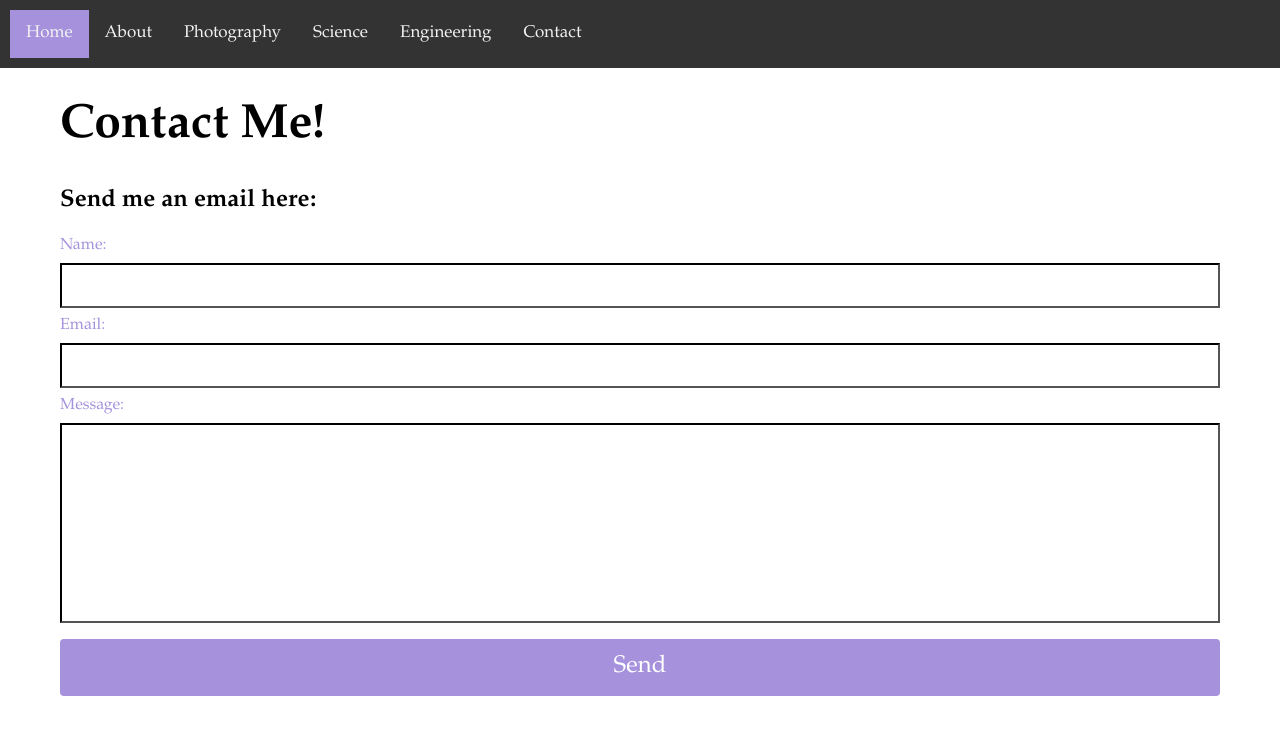
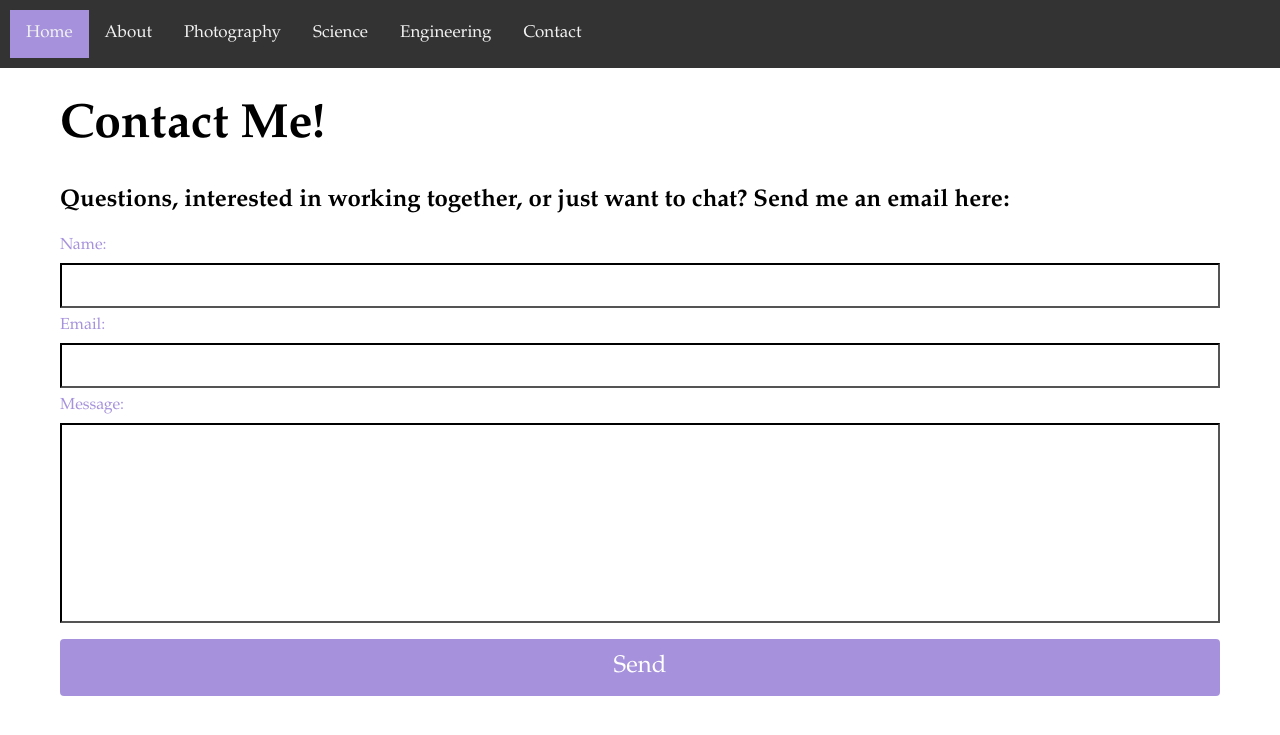
Before and after one commit to echang17/echang17.github.io, a Jekyll site: the page built from contact/index.html, in a window 1280 px wide. Shown: the top 735 px of the page. Built offline with Jekyll 4.4.1, drawn with Linux system fonts in a browser that asks for light colours.

Commit message:
Update index.html

```diff
--- a/contact/index.html
+++ b/contact/index.html
@@ -5,7 +5,7 @@ title: Contact
 <div class="page-title">
   <h1>Contact Me!</h1>
 </div>
-<h2>Send me an email here:</h2>
+<h2>Questions, interested in working together, or just want to chat? Send me an email here:</h2>
 
 <!--simple form pre-google form <form>
   <a>Name:</a><br>
```
